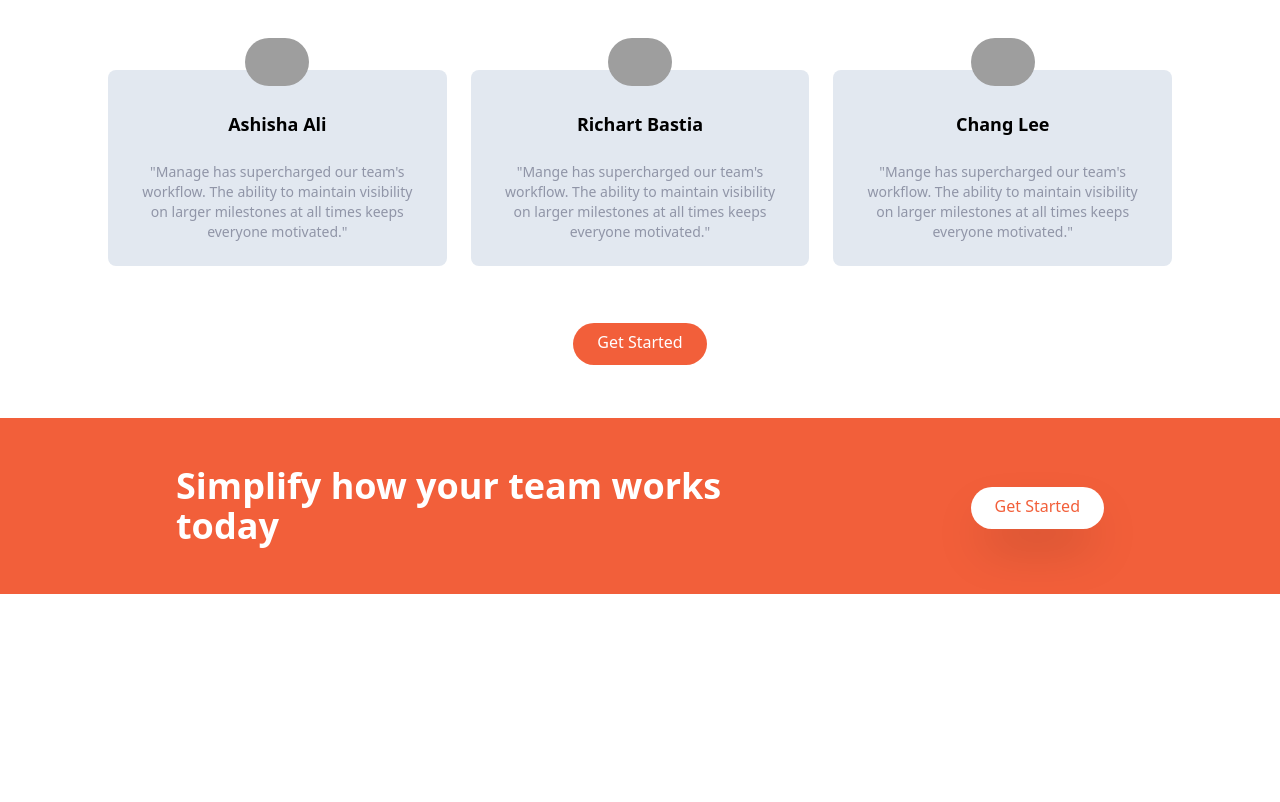
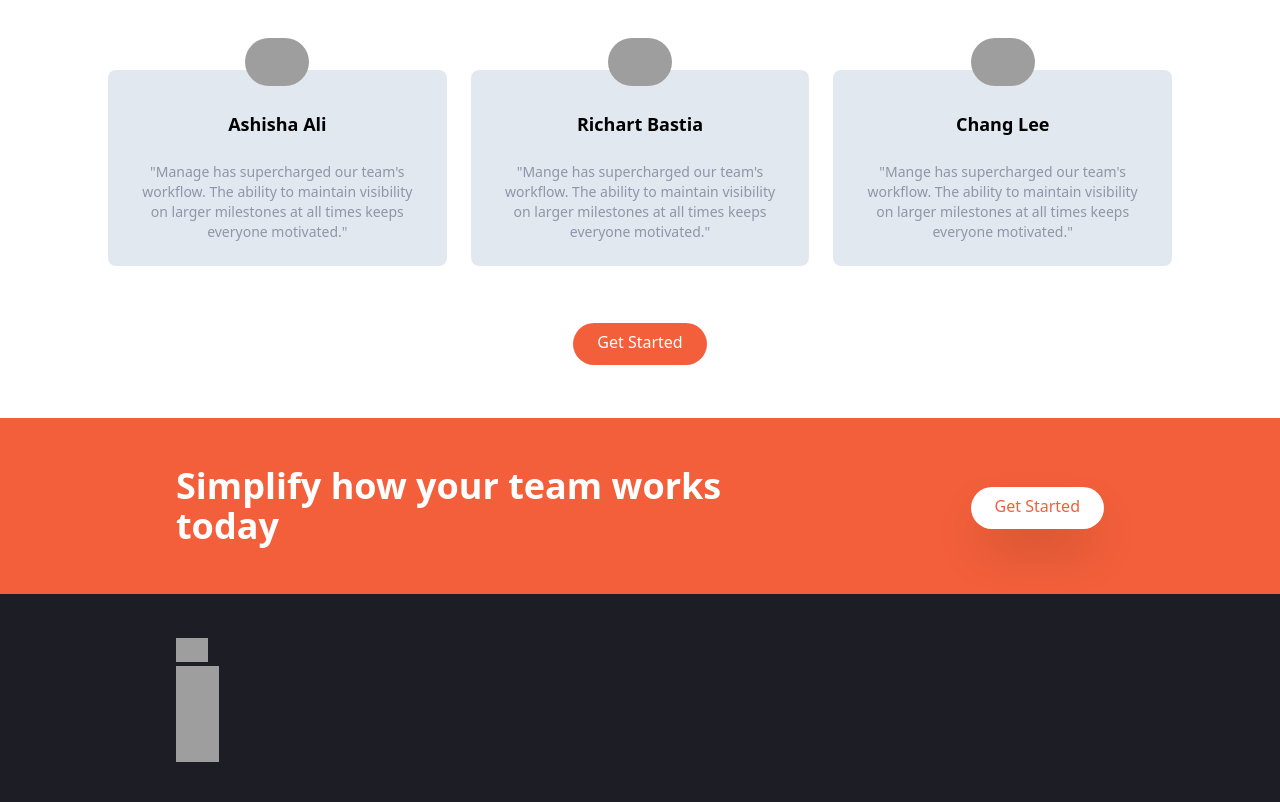
Before and after one commit to thanhle0203/Tailwind-Landing-Page, a website: page index.html in a window 1280 px wide. Shown: the part 1362-2164 px from the top of the page. Before the commit the page ends 1956 px from the top, so only its background shows below. Drawn offline with Linux system fonts and the light colour scheme; grey boxes are pictures that could not be loaded.

Commit message:
Created Footer

```diff
--- a/index.html
+++ b/index.html
@@ -224,8 +224,37 @@
                 <a href="#" class="p-3 px-6 pt-2 text-brightRed bg-white rounded-full
                 shadow-2xl baseline hover:bg-gray-300">Get Started</a>
             </div>
-
         </div>
     </section>
+
+    <!-- Footer -->
+    <footer class="bg-veryDarkBlue">
+        <!-- Flex Container -->
+        <div class="container flex flex-col-reverse justify-between px-6 py-10 mx-auto space-y-8 md:flex-row md:space-y-0">
+            <!-- Logo and social links container -->
+            <div class="flex flex-col-reverse items-center justify-between space-y-12 md:flex-col md:space-y-0 md:items-start">
+                <!-- Logo -->
+                <div>
+                    <img class="object-scale-down h-8 w-8 py-1" src="https://encrypted-tbn0.gstatic.com/images?q=tbn:ANd9GcQE-7gX_AAd5TCh8wxkWH0RYFB8kJLoTieHcg&usqp=CAU" alt="" />
+                </div>
+
+                <!-- Social Links Container -->
+                <div class="flex justify-center space-x-4">
+                    <img src="https://cdn3.iconfinder.com/data/icons/free-social-icons/67/facebook_circle_color-512.png" class="h-8 bg-white" alt="">
+                </div>
+
+                <!-- Social Links Container -->
+                <div class="flex justify-center space-x-4">
+                    <img src="https://cdn3.iconfinder.com/data/icons/2018-social-media-logotypes/1000/2018_social_media_popular_app_logo_youtube-512.png" class="h-8 bg-white" alt="">
+                </div>
+
+                <!-- Social Links Container -->
+                <div class="flex justify-center space-x-4">
+                    <img src="https://cdn4.iconfinder.com/data/icons/social-media-icons-the-circle-set/48/twitter_circle-512.png" class="h-8 bg-white" alt="">
+                </div>
+
+            </div>
+        </div>
+    </footer>
 </body>
 </html>
```
Also changed, not shown: css/main.css.
